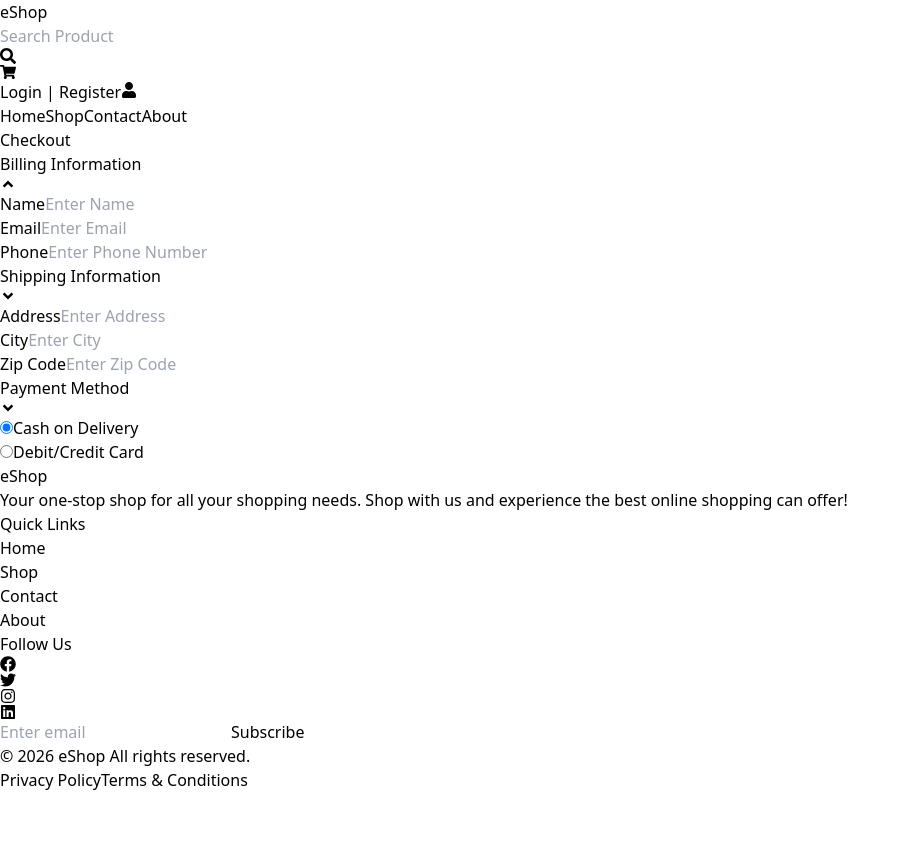
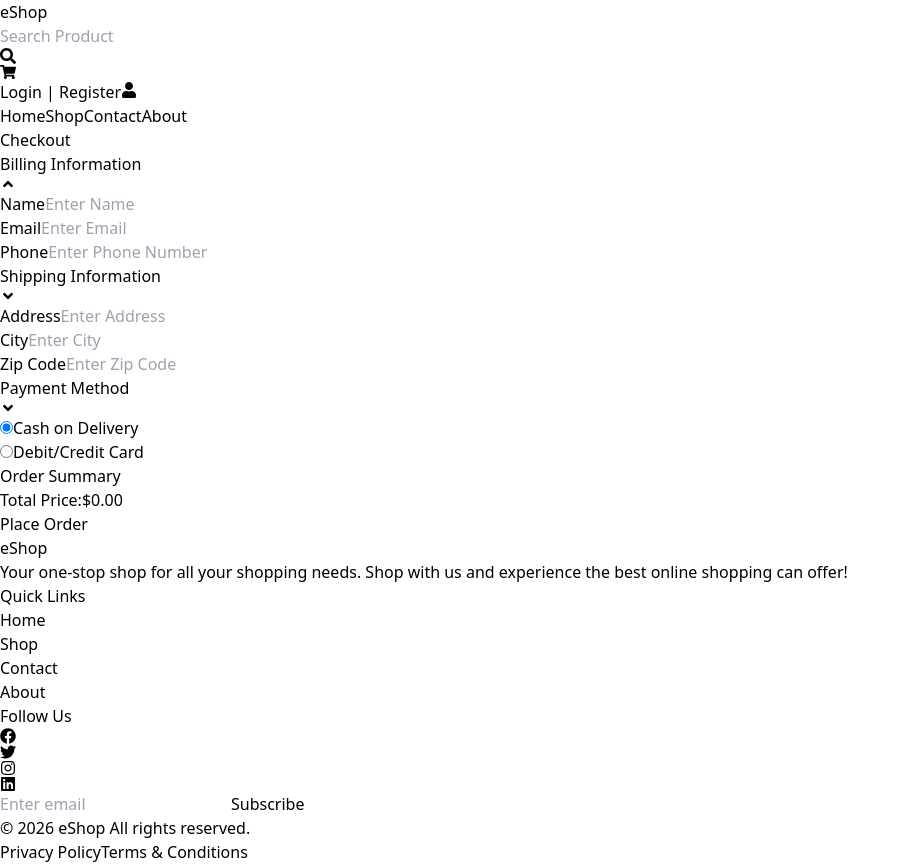
Before and after one commit to wyattraimer/eCommerce, a React (Vite) app: page /checkout in a window 1280 px wide. Shown: the whole page, without its empty margins (0-910 px from the left). Before the commit the page ends 800 px from the top, so only its background shows below. Built offline with nearby package versions, Linux system fonts and the light colour scheme.

Commit message:
Setting up order summary section

```diff
--- a/src/pages/Checkout.jsx
+++ b/src/pages/Checkout.jsx
@@ -1,5 +1,6 @@
 import React, { useState } from "react";
 import { FaAngleDown, FaAngleUp } from "react-icons/fa";
+import { useSelector } from "react-redux";
 
 const Checkout = () => {
   const [billingToggle, setBillingToggle] = useState(true);
@@ -7,6 +8,8 @@ const Checkout = () => {
   const [paymentToggle, setPaymentToggle] = useState(false);
 
   const [paymentMethod, setPaymentMethod] = useState("cod");
+
+  const cart = useSelector((state) => state.cart);
 
   return (
     <div className="container mx-auto py-8 min-h-96 px-4 md:px-16 lg:px-24">
@@ -133,7 +136,9 @@ const Checkout = () => {
                   checked={paymentMethod === "dc"}
                   onChange={() => setPaymentMethod("dc")}
                 />
-                <label className="block text-gray-700 ml-2">Debit/Credit Card</label>
+                <label className="block text-gray-700 ml-2">
+                  Debit/Credit Card
+                </label>
               </div>
               {paymentMethod === "dc" && (
                 <div className="bg-gray-100 p-4 rounded-lg mb-4">
@@ -192,7 +197,31 @@ const Checkout = () => {
           </div>
         </div>
 
-        <div className="md:w-1/3 bg-white p-6 rounded-lg shadow-md border"></div>
+        <div className="md:w-1/3 bg-white p-6 rounded-lg shadow-md border">
+          <h3>Order Summary</h3>
+          <div>
+            {cart.products.map((product) => (
+              <div>
+                <div>
+                  <img src={product.image} alt="" />
+                  <div>
+                    <h4>{product.name}</h4>
+                    <p>
+                      &{product.price} x {product.quantity}
+                    </p>
+                  </div>
+                </div>
+              </div>
+            ))}
+          </div>
+          <div>
+            <div>
+              <span>Total Price:</span>
+              <span>${cart.totalPrice.toFixed(2)}</span>
+            </div>
+          </div>
+          <button>Place Order</button>
+        </div>
       </div>
     </div>
   );
```
